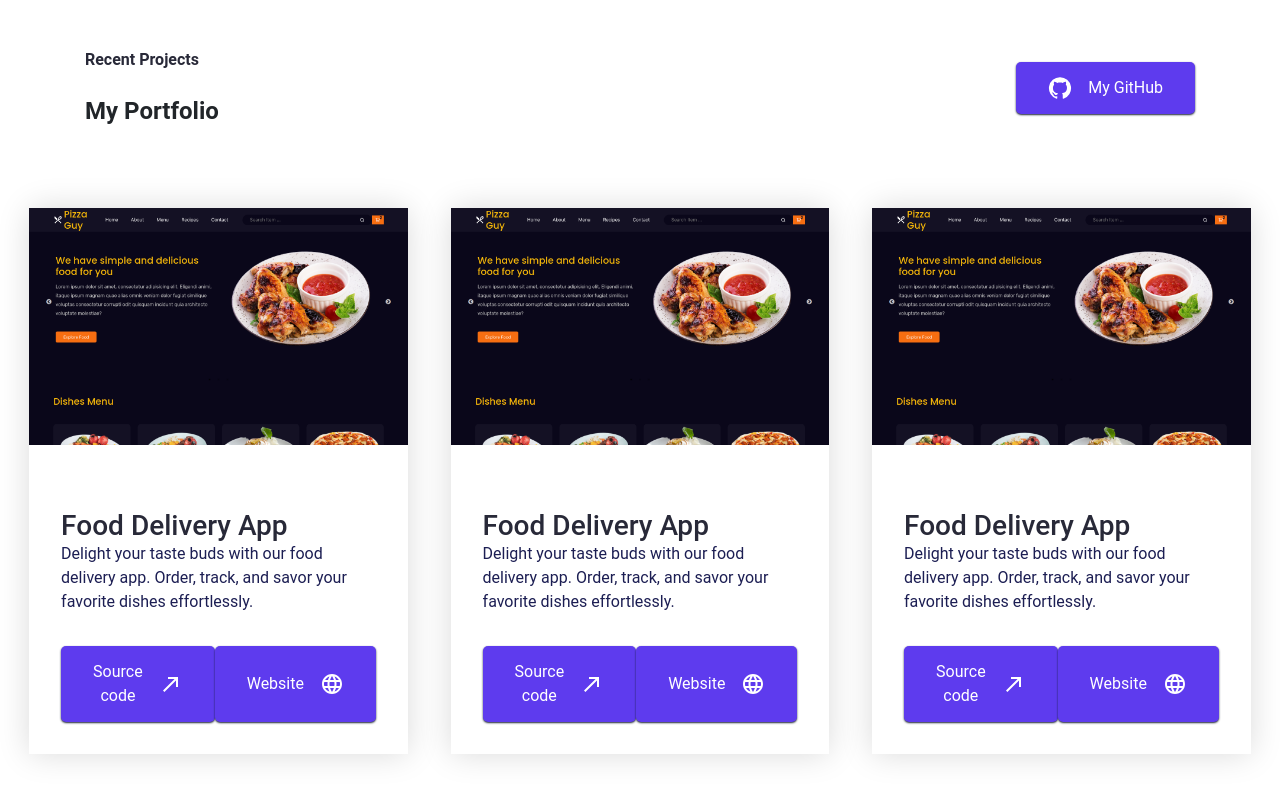
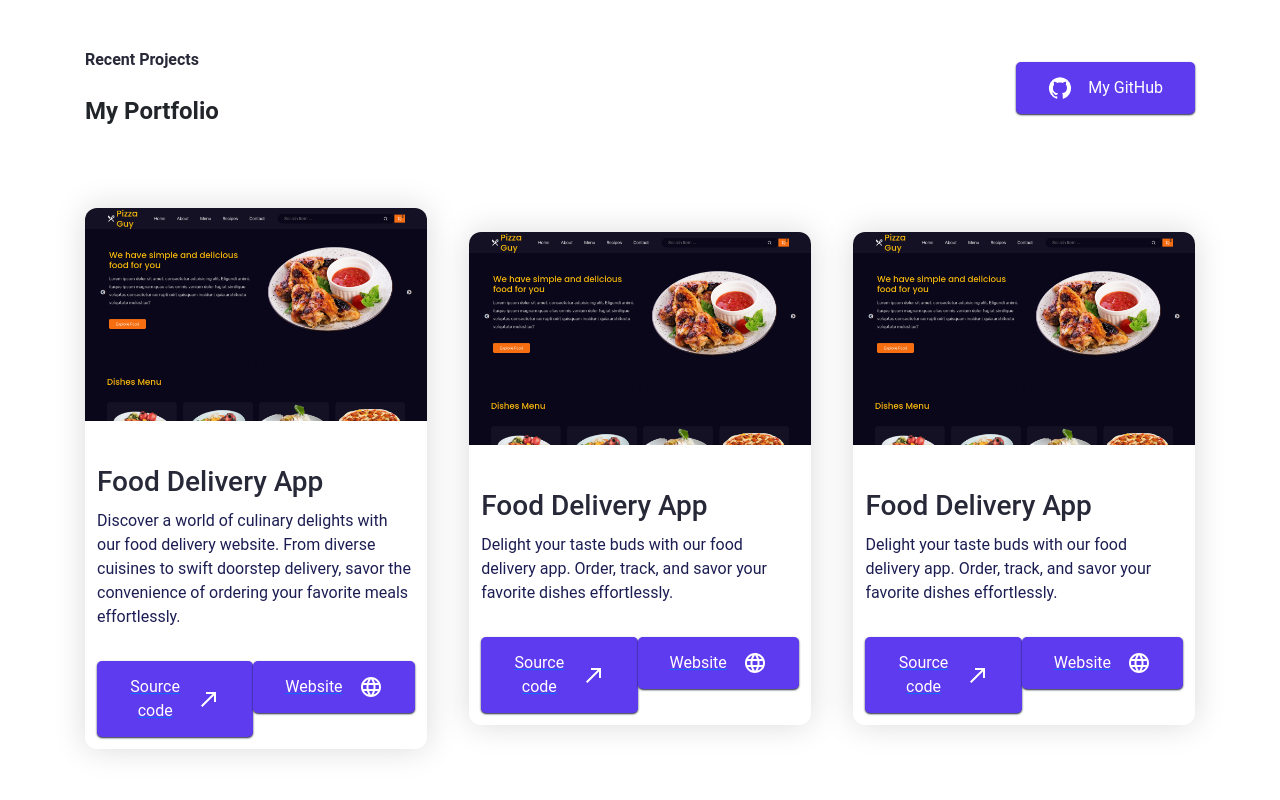
Before and after one commit to Nikhilrenjith/Portfolio, a React (Create React App) app: page / in a window 1280 px wide. Shown: the part 2557-3357 px from the top of the page. Built offline with nearby package versions, Linux system fonts and the light colour scheme; the HTML template or start-up script is replaced by a standard one.

Commit message:
Added Links

```diff
--- a/src/App.css
+++ b/src/App.css
@@ -78,7 +78,7 @@ p {
 }
 .btn-github:hover {
   color: var(--primary);
-  background-color: var(--bg-shade);
+  background-color: var(--white);
   border: 1px solid var(--primary);
 }
 /* Global CSS Ends */
@@ -359,6 +359,8 @@ h2 {
 }
 .portfolio--section--img > img {
   width: 100%;
+  border-top-right-radius: 12px;
+  border-top-left-radius: 12px;
 }
 .portfolio--section--card {
   display: flex;
@@ -369,12 +371,11 @@ h2 {
   background: #fff;
   box-shadow: 0 0 32px 0 rgba(0, 0, 0, 0.15);
   cursor: pointer;
-  border-top-left-radius: 12px;
-  border-top-right-radius: 12px;
+  border-radius: 12px;
 }
 .portfolio--section--card--content {
   display: flex;
-  padding: 32px;
+  padding: 12px;
   flex-direction: column;
   align-items: flex-start;
   gap: 32px;
@@ -382,6 +383,7 @@ h2 {
 }
 .portfolio--section--title {
   color: var(--heading-color);
+  padding-bottom: 10px;
 }
 .portfolio--link {
   text-decoration: none;
--- a/src/components/Pages/Portfolio.jsx
+++ b/src/components/Pages/Portfolio.jsx
@@ -1,5 +1,6 @@
 import React from "react";
 import data from "../data/index.json";
+import { Link } from "react-router-dom";
 import GitHubIcon from "@mui/icons-material/GitHub";
 import CallMadeIcon from "@mui/icons-material/CallMade";
 import LanguageIcon from "@mui/icons-material/Language";
@@ -39,14 +40,18 @@ const Portfolio = (datas) => {
                 <p className="text-md">{item.description}</p>
               </div>
               <div className="card--button">
+                <Link to={item.gitlink} target="_blank">
                   <button className="btn btn-github">
                     {item.desc}
                     <CallMadeIcon />
                   </button>
+                </Link>
+                <Link to={item.link} target="_blank">
                   <button className="btn btn-github" onClick={links}>
-                  Website
+                    <span className="btn-text">Website</span>
                     <LanguageIcon />
                   </button>
+                </Link>
               </div>
             </div>
           </div>
--- a/src/components/data/index.json
+++ b/src/components/data/index.json
@@ -30,7 +30,7 @@
       "id": "1",
       "src": "./pizza.png",
       "title": "Food Delivery App",
-      "description": "Delight your taste buds with our food delivery app. Order, track, and savor your favorite dishes effortlessly.",
+      "description": "Discover a world of culinary delights with our food delivery website. From diverse cuisines to swift doorstep delivery, savor the convenience of ordering your favorite meals effortlessly. ",
       "desc": "Source code",
       "link": "https://food-delivery-delta-two.vercel.app/",
       "gitlink": "https://github.com/Nikhilrenjith/Food-delivery/tree/main/frontend"
```
Also changed, not shown: 1 other file (tests, documents, lock files or other folders). Lines whose indentation alone changed are shown as unchanged.
